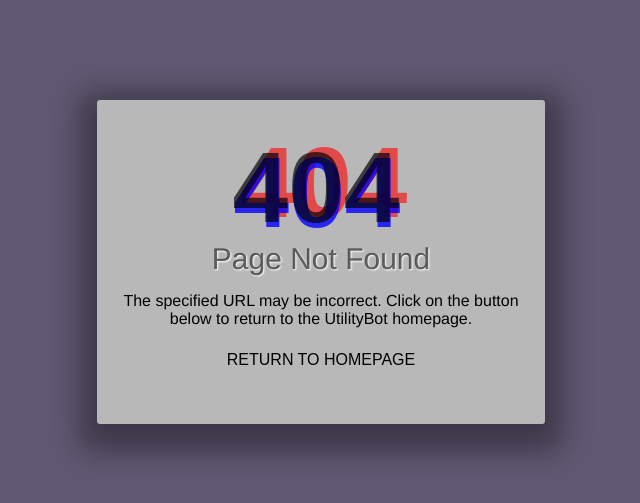
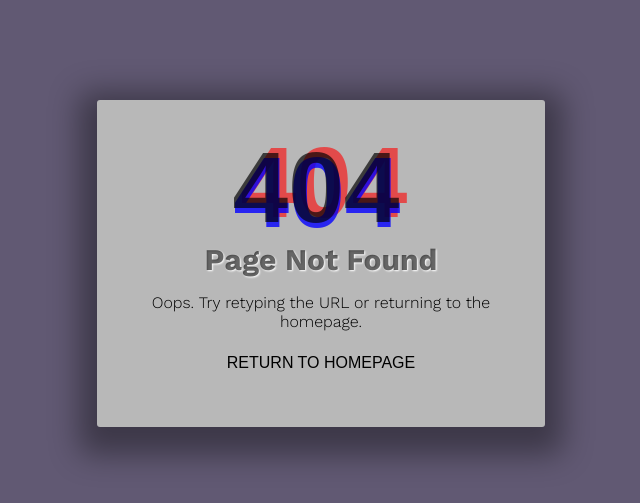
Before and after one commit to discordutilitybot/utilitybot, a Python web app: template website/src/static/templates/404.html in a window 1280 px wide. Shown: the top 503 px of the page, without its empty margins (319-959 px from the left). Run offline with Jinja, Linux system fonts and the light colour scheme; the template is opened without the code that fills it, so the values that code supplies are empty.

Commit message:
404 page revamped

```diff
--- a/website/src/static/templates/404.html
+++ b/website/src/static/templates/404.html
@@ -1,11 +1,11 @@
 <!DOCTYPE html>
 <html>
-
   <head>
     <meta charset="utf-8">
     <meta name="viewport" content="width=device-width" initial-scale="1">
     <title>Utility Bot - Error 404</title>
-<link rel="stylesheet" href="website/src/static/templates/error-style.css">
+    <link rel="stylesheet" href="error-style.css">
+    <link href="https://fonts.googleapis.com/css2?family=Work+Sans:ital,wght@0,192;0,256;0,300;0,531;0,700;0,900;1,183;1,300;1,531;1,700;1,900&display=swap" rel="stylesheet">
   </head>
   <body class="error">
     <div class="error-message">
@@ -15,8 +15,9 @@
         <div class="error-404-3">404</div>
       </div>
       <h1>Page Not Found</h1>
-        <p>The specified URL may be incorrect. Click on the button below to return to the UtilityBot homepage.</p>
+      <p id="errorText"></p>
       <button>Return to Homepage</button>
     </div>
+    <script src="error-script.js"></script>
   </body>
 </html>
```
Lines whose indentation alone changed are shown as unchanged.
